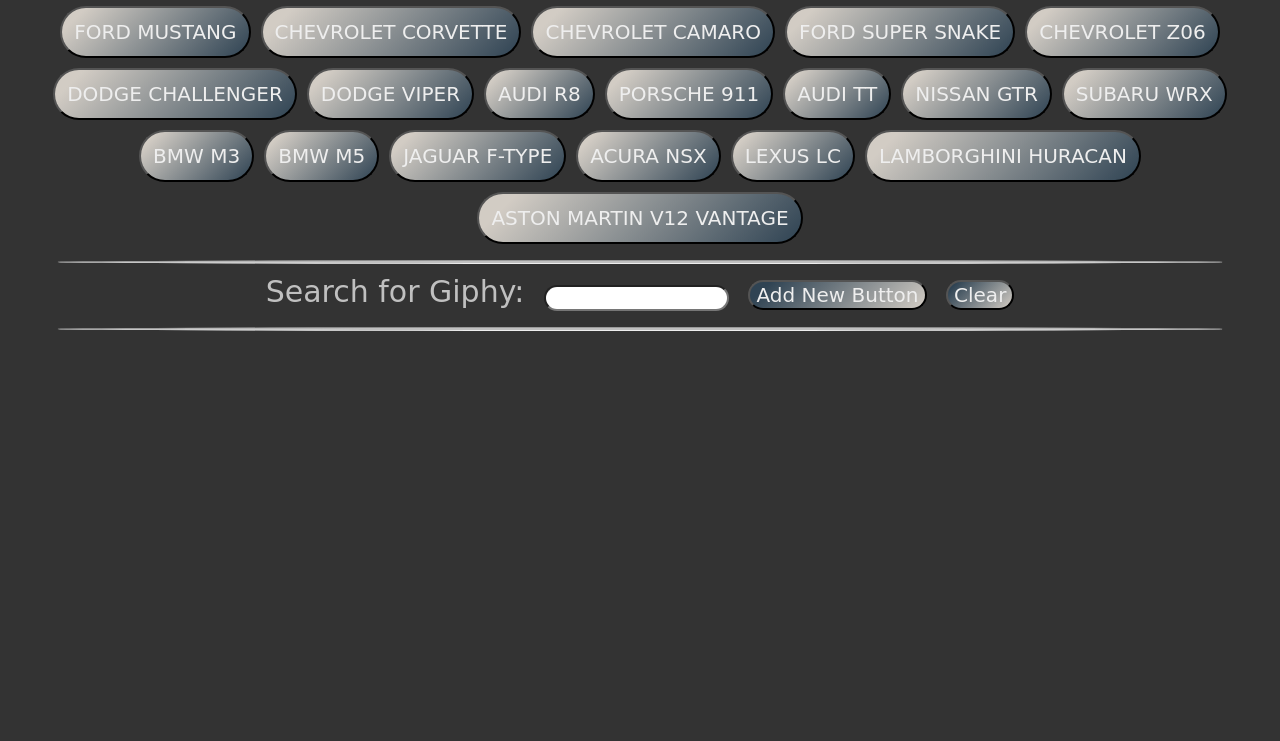
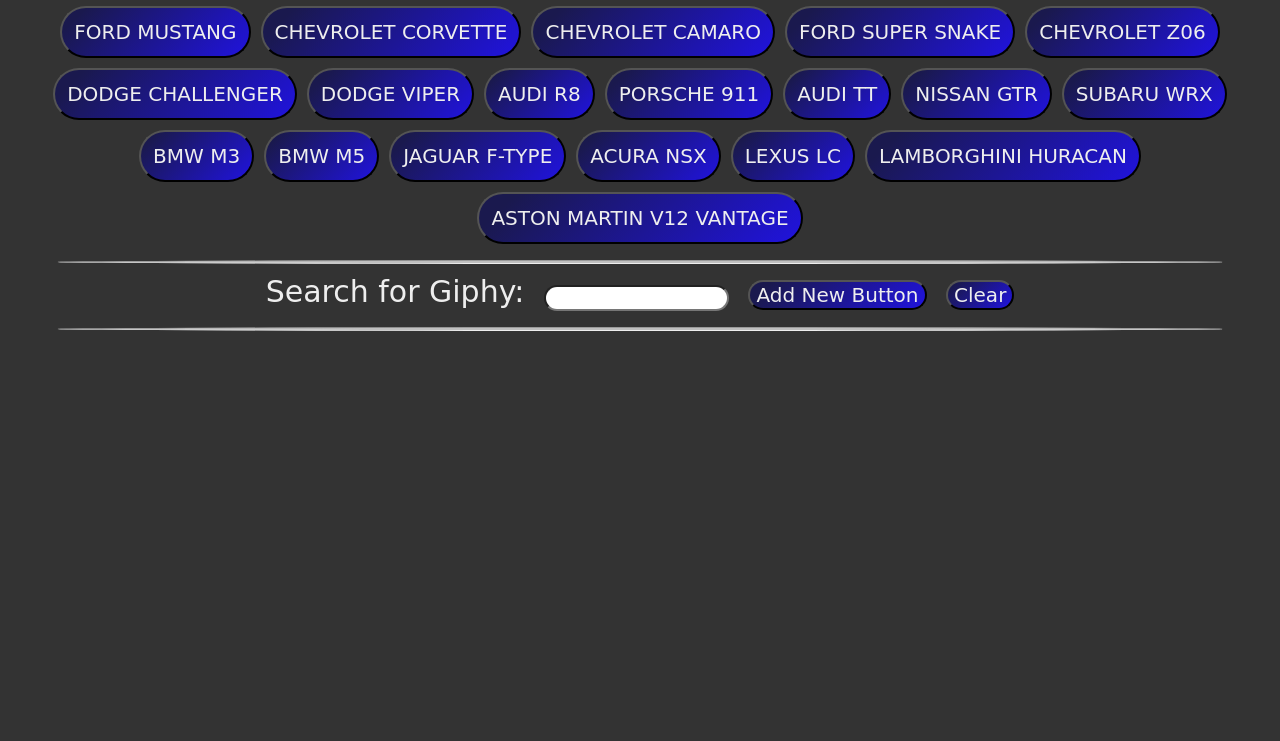
Before and after one commit to CACOOK88/giphy, a plain HTML site: page index.html in a window 1280 px wide. Shown: the part 59-800 px from the top of the page. Drawn offline with nearby package versions, Linux system fonts and the light colour scheme; a web font is replaced by a local one.

Commit message:
refined the style colors of elements for readability

```diff
--- a/assets/css/style.css
+++ b/assets/css/style.css
@@ -19,7 +19,7 @@ button,
 .container {
     margin: 0 auto;
     max-width: 1200px;
-    color: silver;
+    color: #eee;
 }
 /* TITLE STYLE */
 .header {
@@ -35,9 +35,10 @@ h2 {
 button {
     margin: 5px;
     padding: 1%;
+    border-color: black;
     border-radius: 100vh;
     background-color: #2f4353;
-    background-image: linear-gradient(315deg, #2f4353 0%, #d2ccc4 90%);
+    background-image: linear-gradient(315deg, #2013dd 0%, #1a194e 90%);
 }
 
 hr {
@@ -66,9 +67,10 @@ label {
 #add-giphy,
 #clear {
     margin: 5px;
+    border-color: black;
     border-radius: 100vh;
     background-color: #2f4353;
-    background-image: linear-gradient(315deg, #d2ccc4 0%, #2f4353 90%);
+    background-image: linear-gradient(315deg, #2013dd 0%, #1a194e 90%);
 }
 
 
```
